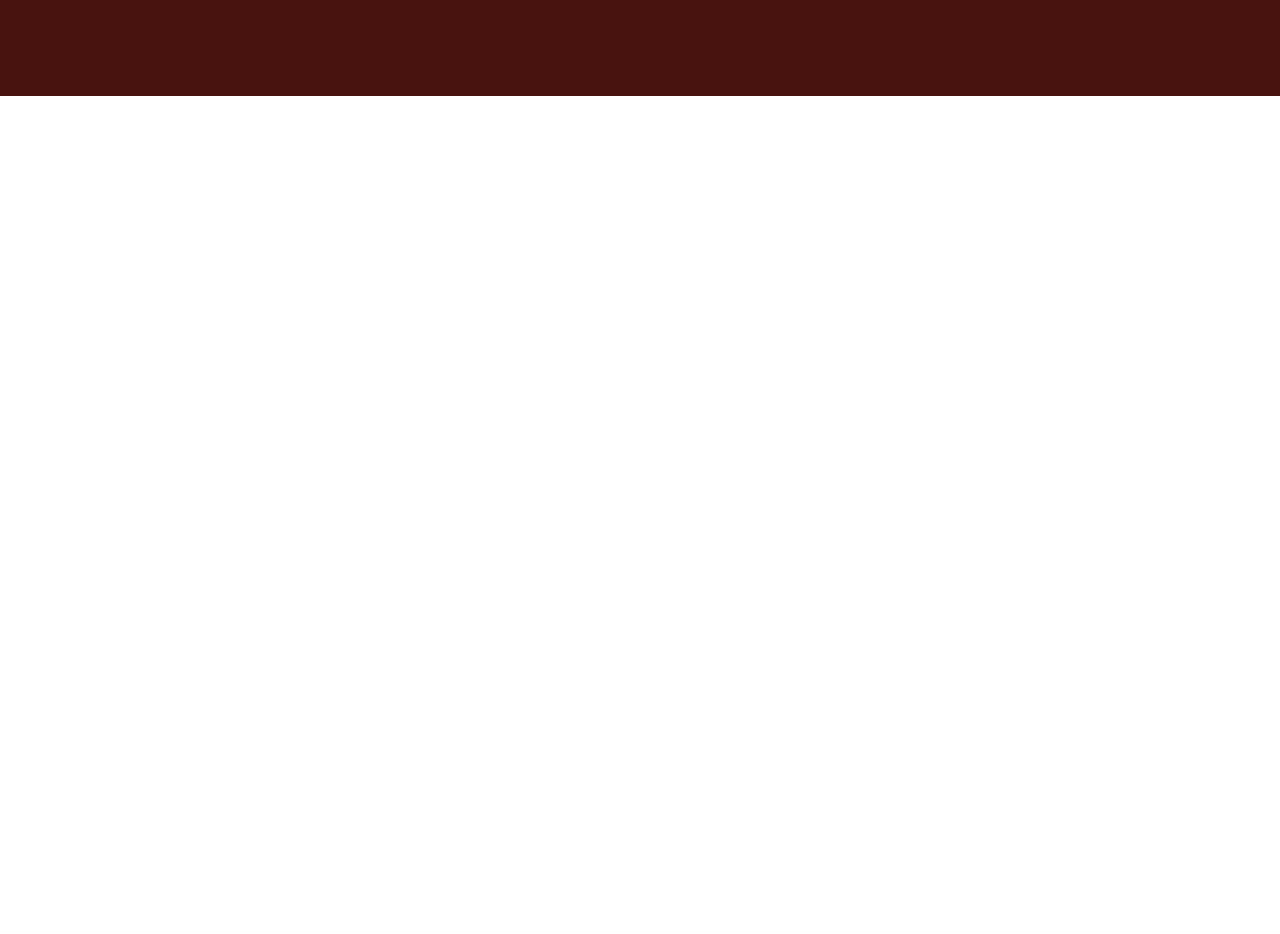
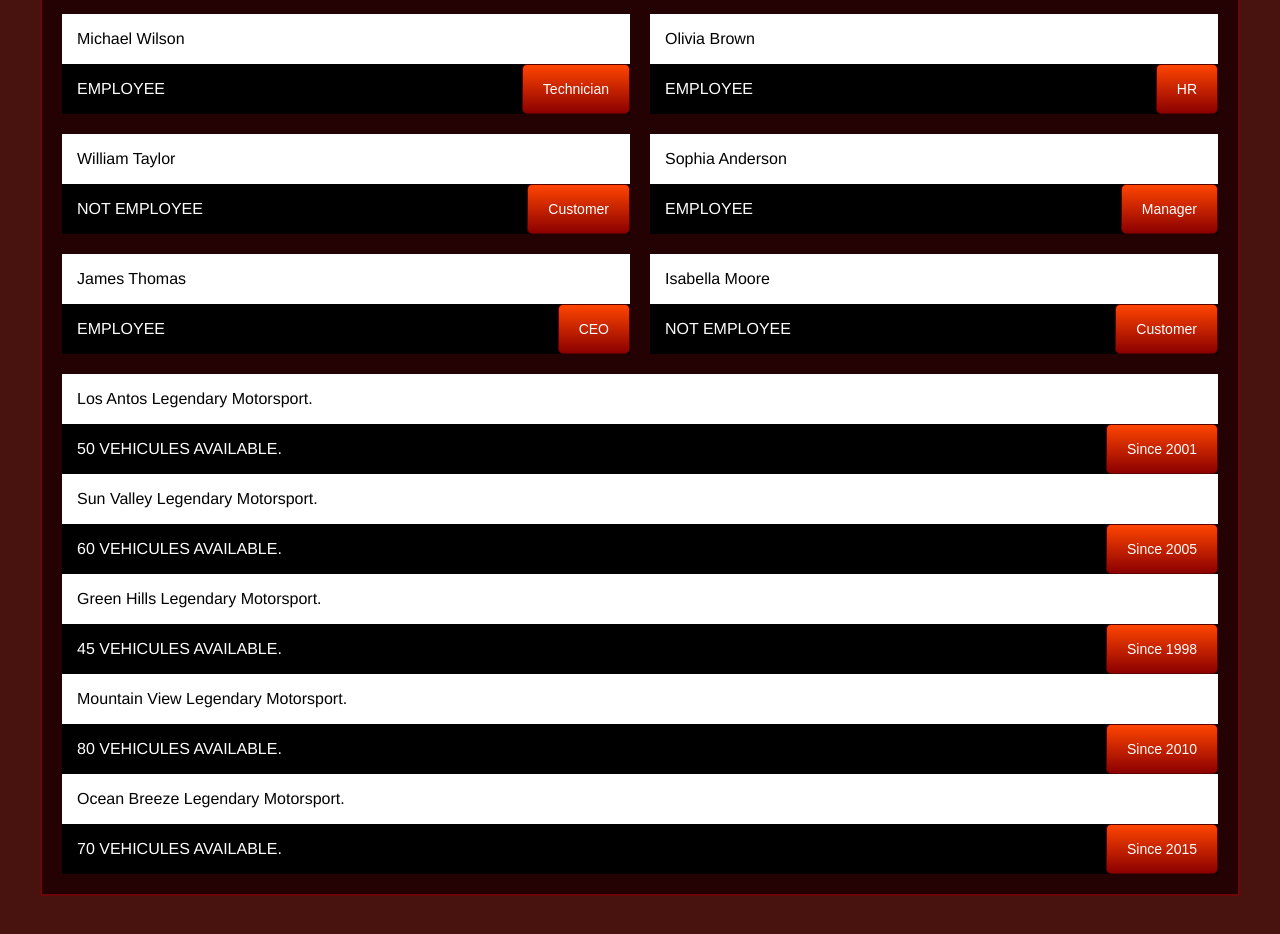
Before and after one commit to ThomasMrchl/legendary-motorsport, a Vue app in the folder webapp_clientside/: page /catalog/0 in a window 1280 px wide. Shown: the part 2360-3294 px from the top of the page. Before the commit the page ends 2456 px from the top, so only its background shows below. Built offline with nearby package versions, Linux system fonts and the light colour scheme.

Commit message:
[ADD] Complete the JSON simulation

```diff
--- a/webapp_clientside/src/components/Catalog.vue
+++ b/webapp_clientside/src/components/Catalog.vue
@@ -1,15 +1,23 @@
 <script>
 import carsData from '../data/fake-cars.json';
+import usersData from '../data/fake-users.json';
+import francesData from '../data/fake-franchises.json';
 import CarCard from "./CarCard.vue";
+import UserCard from "./UserCard.vue";
+import FranchiseCard from "./FranchiseCard.vue";
 
 export default {
   name: 'Catalog',
   components: {
-    CarCard
+    CarCard,
+    UserCard,
+    FranchiseCard
   },
   data() {
     return {
-      cars: carsData
+      cars: carsData,
+      users: usersData,
+      franchises: francesData
     };
   }
 }
@@ -61,6 +69,26 @@ export default {
                   :horsepower="car.horsepower"
                 />
               </div>
+              <div class="user-list">
+                <UserCard
+                  v-for="user in users"
+                  :key="user.email"
+                  :firstname="user.first_name"
+                  :lastname="user.last_name"
+                  :isemployee="user.is_employee"
+                  :role="user.role"
+                />
+              </div>
+              <div class="franchise-list">
+                <FranchiseCard
+                  v-for="franchise in franchises"
+                  :key="franchise.franchise_id"
+                  :name="franchise.franchise_name"
+                  :capacity="franchise.franchise_capacity"
+                  :phonenumber="franchise.franchise_phone_number"
+                  :openingyear="franchise.franchise_opening_year"
+                />
+              </div>
             </div>
           </div>
         </div>
@@ -93,11 +121,22 @@ export default {
   width: 100%;
 }
 
-/* Style pour afficher les cartes 3 par 3 */
 .car-list {
   display: grid;
-  grid-template-columns: repeat(3, 1fr); /* 3 colonnes égales */
-  gap: 20px; /* Espacement entre les cartes */
+  grid-template-columns: repeat(3, 1fr);
+  gap: 20px;
+}
+
+.user-list {
+  display: grid;
+  grid-template-columns: repeat(4, 1fr);
+  gap: 20px;
+}
+
+.user-list {
+  display: grid;
+  grid-template-columns: repeat(2, 1fr);
+  gap: 20px;
 }
 
 .catalog-wrapper {
--- /dev/null
+++ b/webapp_clientside/src/components/FranchiseCard.vue
@@ -0,0 +1,58 @@
+<script>
+export default {
+  name: 'CarCard',
+  props: {
+    name: String,
+    capacity: Number,
+    phonenumber: Number,
+    openingyear: Number
+  }
+}
+</script>
+
+<template>
+  <div class="car-card">
+    <div class="top-banner">
+      <p>{{name}} Legendary Motorsport.</p>
+    </div>
+    <div class="bottom-banner">
+      <p>{{capacity}} vehicules available.</p>
+      <button>Since {{openingyear}}</button>
+    </div>
+  </div>
+</template>
+
+<style scoped>
+.top-banner {
+  padding-left: 15px;
+  background-color: white;
+  color: black;
+}
+
+.bottom-banner {
+  padding-left: 15px;
+  text-transform: uppercase;
+  display: flex;
+  justify-content: space-between;
+
+  background-color: black;
+  color: white;
+}
+
+.car-card {
+  display: flex;
+  flex-direction: column;
+}
+
+button {
+  background: linear-gradient(to bottom, #FF4500, #8B0000);
+  color: white;
+  border: 1px solid #5A0000;
+  border-radius: 5px;
+  padding: 15px 20px;
+  font-family: 'Arial';
+  font-size: 14px;
+  cursor: pointer;
+  transition: background-color 0.3s ease;
+}
+</style>
--- /dev/null
+++ b/webapp_clientside/src/components/UserCard.vue
@@ -0,0 +1,64 @@
+<script>
+export default {
+  name: 'UserCard',
+  props: {
+    firstname: String,
+    lastname: String,
+    isemployee: Boolean,
+    role: String
+  }
+}
+</script>
+
+<template>
+  <div class="car-card">
+    <div class="top-banner">
+      <p>{{firstname}} {{lastname}}</p>
+    </div>
+    <div class="bottom-banner">
+      <p>{{isemployee ? "Employee" : "Not employee"}}</p>
+      <button>{{role}}</button>
+    </div>
+  </div>
+</template>
+
+<style scoped>
+.top-banner {
+  padding-left: 15px;
+  background-color: white;
+  color: black;
+}
+
+.bottom-banner {
+  padding-left: 15px;
+  text-transform: uppercase;
+  display: flex;
+  justify-content: space-between;
+
+  background-color: black;
+  color: white;
+}
+
+.car-card {
+  display: flex;
+  flex-direction: column;
+}
+
+.car-image img {
+  width: 100%;
+  height: auto;
+}
+
+button {
+  background: linear-gradient(to bottom, #FF4500, #8B0000);
+  color: white;
+  border: 1px solid #5A0000;
+  border-radius: 5px;
+  padding: 15px 20px;
+  font-family: 'Arial';
+  font-size: 14px;
+  cursor: pointer;
+  transition: background-color 0.3s ease;
+}
+
+</style>
--- /dev/null
+++ b/webapp_clientside/src/data/fake-franchises.json
@@ -0,0 +1,47 @@
+[
+  {
+    "franchise_id": 1,
+    "franchise_adress": 101,
+    "franchise_owner": 201,
+    "franchise_capacity": 50,
+    "franchise_name": "Los Antos",
+    "franchise_phone_number": "3313232323",
+    "franchise_opening_year": 2001
+  },
+  {
+    "franchise_id": 2,
+    "franchise_adress": 102,
+    "franchise_owner": 202,
+    "franchise_capacity": 60,
+    "franchise_name": "Sun Valley",
+    "franchise_phone_number": "3314242424",
+    "franchise_opening_year": 2005
+  },
+  {
+    "franchise_id": 3,
+    "franchise_adress": 103,
+    "franchise_owner": 203,
+    "franchise_capacity": 45,
+    "franchise_name": "Green Hills",
+    "franchise_phone_number": "3315252525",
+    "franchise_opening_year": 1998
+  },
+  {
+    "franchise_id": 4,
+    "franchise_adress": 104,
+    "franchise_owner": 204,
+    "franchise_capacity": 80,
+    "franchise_name": "Mountain View",
+    "franchise_phone_number": "3316262626",
+    "franchise_opening_year": 2010
+  },
+  {
+    "franchise_id": 5,
+    "franchise_adress": 105,
+    "franchise_owner": 205,
+    "franchise_capacity": 70,
+    "franchise_name": "Ocean Breeze",
+    "franchise_phone_number": "3317272727",
+    "franchise_opening_year": 2015
+  }
+]
--- /dev/null
+++ b/webapp_clientside/src/data/fake-users.json
@@ -0,0 +1,112 @@
+[
+  {
+    "first_name": "John",
+    "last_name": "Doe",
+    "birth_date": "1980-05-15",
+    "adress": 1,
+    "email": "john.doe@example.com",
+    "password": "encryptedPassword1",
+    "is_employee": true,
+    "role": "Manager",
+    "yearly_salary": 60000
+  },
+  {
+    "first_name": "Jane",
+    "last_name": "Smith",
+    "birth_date": "1990-07-20",
+    "adress": 2,
+    "email": "jane.smith@example.com",
+    "password": "encryptedPassword2",
+    "is_employee": false,
+    "role": "Customer",
+    "yearly_salary": null
+  },
+  {
+    "first_name": "Alex",
+    "last_name": "Johnson",
+    "birth_date": "1985-09-12",
+    "adress": 3,
+    "email": "alex.johnson@example.com",
+    "password": "encryptedPassword3",
+    "is_employee": true,
+    "role": "Sales",
+    "yearly_salary": 45000
+  },
+  {
+    "first_name": "Emily",
+    "last_name": "Davis",
+    "birth_date": "1995-03-25",
+    "adress": 4,
+    "email": "emily.davis@example.com",
+    "password": "encryptedPassword4",
+    "is_employee": false,
+    "role": "Customer",
+    "yearly_salary": null
+  },
+  {
+    "first_name": "Michael",
+    "last_name": "Wilson",
+    "birth_date": "1978-11-30",
+    "adress": 5,
+    "email": "michael.wilson@example.com",
+    "password": "encryptedPassword5",
+    "is_employee": true,
+    "role": "Technician",
+    "yearly_salary": 50000
+  },
+  {
+    "first_name": "Olivia",
+    "last_name": "Brown",
+    "birth_date": "1992-08-10",
+    "adress": 6,
+    "email": "olivia.brown@example.com",
+    "password": "encryptedPassword6",
+    "is_employee": true,
+    "role": "HR",
+    "yearly_salary": 55000
+  },
+  {
+    "first_name": "William",
+    "last_name": "Taylor",
+    "birth_date": "1983-02-17",
+    "adress": 7,
+    "email": "william.taylor@example.com",
+    "password": "encryptedPassword7",
+    "is_employee": false,
+    "role": "Customer",
+    "yearly_salary": null
+  },
+  {
+    "first_name": "Sophia",
+    "last_name": "Anderson",
+    "birth_date": "1988-12-05",
+    "adress": 8,
+    "email": "sophia.anderson@example.com",
+    "password": "encryptedPassword8",
+    "is_employee": true,
+    "role": "Manager",
+    "yearly_salary": 65000
+  },
+  {
+    "first_name": "James",
+    "last_name": "Thomas",
+    "birth_date": "1975-01-22",
+    "adress": 9,
+    "email": "james.thomas@example.com",
+    "password": "encryptedPassword9",
+    "is_employee": true,
+    "role": "CEO",
+    "yearly_salary": 100000
+  },
+  {
+    "first_name": "Isabella",
+    "last_name": "Moore",
+    "birth_date": "2000-06-08",
+    "adress": 10,
+    "email": "isabella.moore@example.com",
+    "password": "encryptedPassword10",
+    "is_employee": false,
+    "role": "Customer",
+    "yearly_salary": null
+  }
+]
```
Also changed, not shown: 1 other file (tests, documents, lock files or other folders).
